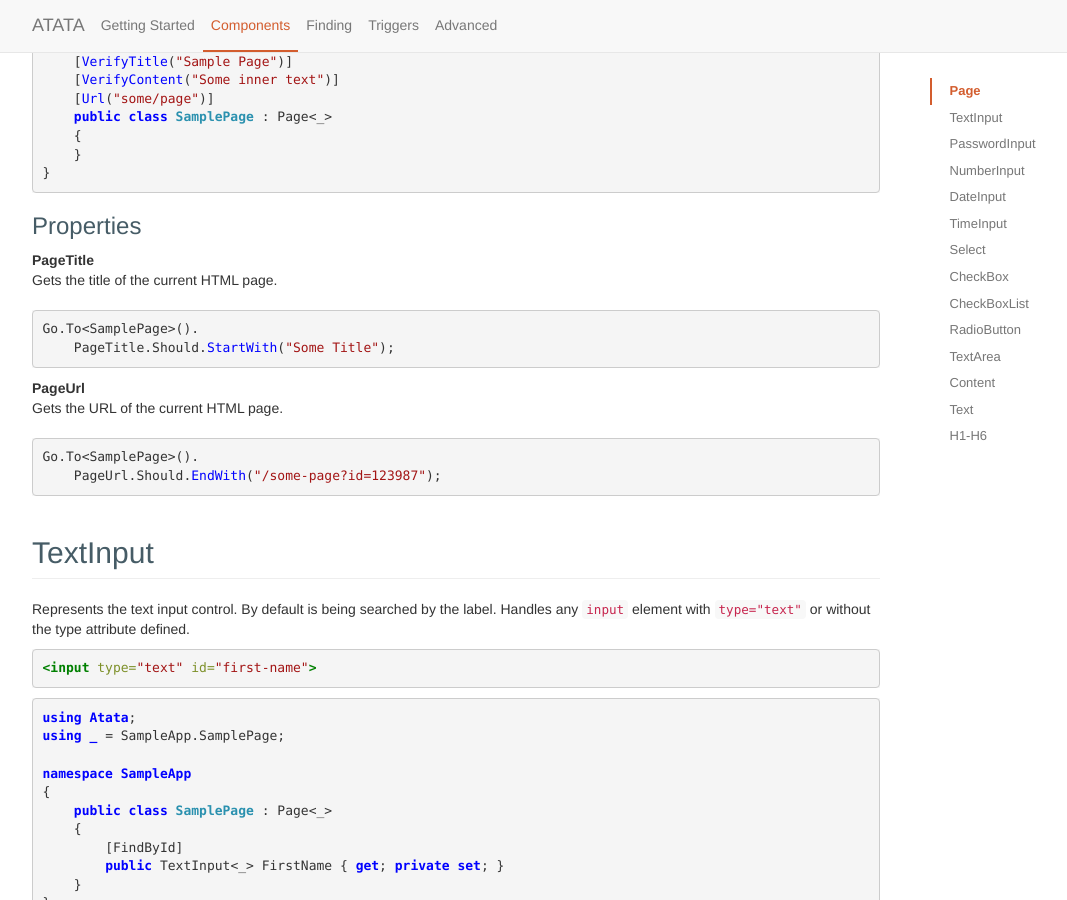
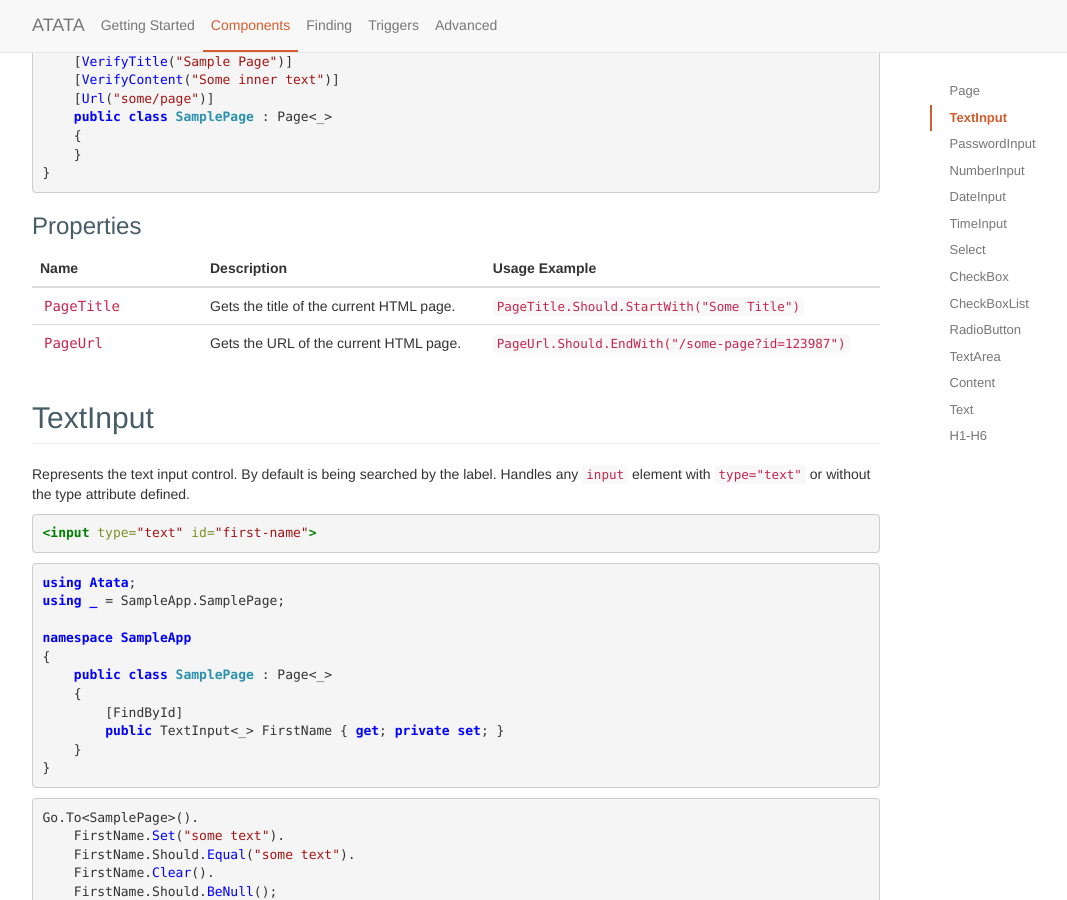
Before and after one commit to atata-framework/atata.io, a Jekyll site: the page built from components.html, in a window 1280 px wide and 900 px high, scrolled down 392 px. Shown: the whole window, without its empty margins (38-1105 px from the left). Built offline with Jekyll 4.4.1, drawn with Linux system fonts in a browser that asks for light colours.

Commit message:
Update page component

````diff
--- a/_includes/components/page.md
+++ b/_includes/components/page.md
@@ -17,18 +17,8 @@ namespace SampleApp
 
 ### Properties
 
-PageTitle
-: Gets the title of the current HTML page.
-
-```cs
-Go.To<SamplePage>().
-    PageTitle.Should.StartWith("Some Title");
-```
-
-PageUrl
-: Gets the URL of the current HTML page.
-
-```cs
-Go.To<SamplePage>().
-    PageUrl.Should.EndWith("/some-page?id=123987");
-```
+Name | Description | Usage Example
+---- | -----------
+`PageTitle` | Gets the title of the current HTML page. | `PageTitle.Should.StartWith("Some Title")`
+`PageUrl` | Gets the URL of the current HTML page. | `PageUrl.Should.EndWith("/some-page?id=123987")`
+{:class="table table-members"}
````
